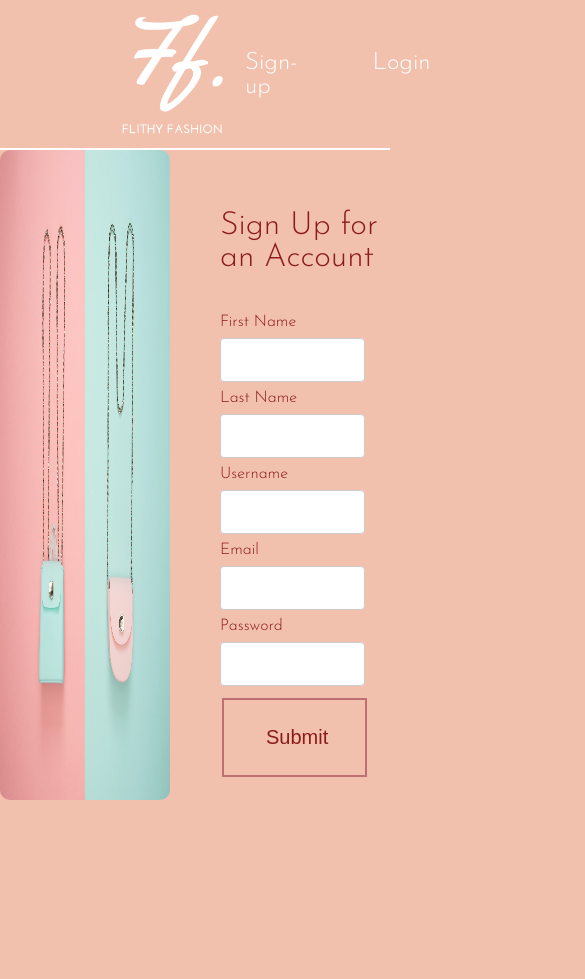
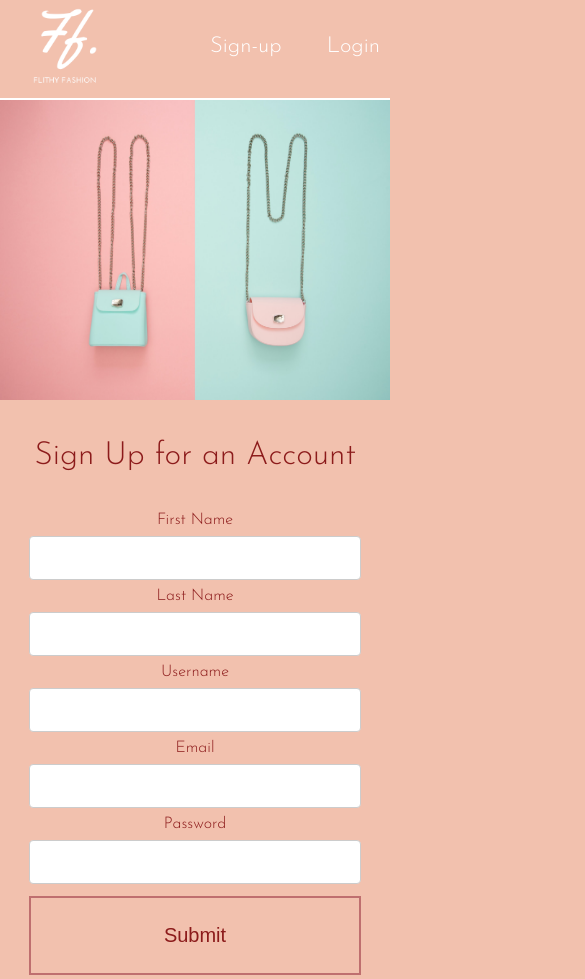
Before and after one commit to CherelleTownes/Filthy-Fashion, a React (Create React App) app in the folder client/: page /sign-up in a window 390 px wide. Shown: the top 979 px of the page, 585 px wide, since content can reach past the window. Before the commit the page ends 844 px from the top, so only its background shows below. Built offline with nearby package versions, Linux system fonts and the light colour scheme; no server answers.

Commit message:
completed sign up, log in, show all, homepage,  and create page mobile css

```diff
--- a/client/src/components/Categories/index.js
+++ b/client/src/components/Categories/index.js
@@ -23,6 +23,12 @@ const SelectItems = styled.button`
   cursor:pointer;
   :hover {
   color: #F2A2A2;}
+  @media (max-width: 425px) {
+    height: 200px;
+  width: 200px;
+  font-size: 25px;
+  margin-bottom: 20px;
+  }
 `;
 
 const Title = styled.h1`
@@ -31,6 +37,9 @@ const Title = styled.h1`
     padding: 50px 0;
     color: #8C1B1B;
     text-align: center;
+    @media (max-width: 425px) {
+      font-size: 30px;
+    }
 `;
 
 
--- a/client/src/components/ClothingVariations/index.js
+++ b/client/src/components/ClothingVariations/index.js
@@ -28,6 +28,8 @@ const Text = styled.p`
   font-weight:300;
   color: #8C1B1B;
   padding-bottom: 15px;
+  @media (max-width: 425px) {
+    margin-left: 10px;
 `;
 
 const Description = styled.input`
@@ -87,6 +89,10 @@ const Button = styled.button`
   background-color: #BF6F6F;
   color: white;
   }
+  @media (max-width: 425px) {
+    width: 50%;
+    margin-bottom: 20px;
+  }
 `;
 
 
--- a/client/src/components/Header/index.js
+++ b/client/src/components/Header/index.js
@@ -11,6 +11,9 @@ const StyledHeader = styled.header`
   height: 150px;
   width: 100%;
   border-bottom: 2px solid white;
+  @media (max-width: 425px) {
+    height: 100px;
+  }
 `;
 
 const Nav = styled.nav`
@@ -24,6 +27,12 @@ const Logo = styled(Link)`
   img {
     height:145px;
   }
+  @media (max-width: 425px) {
+    img {
+    height:90px;
+  }
+  padding-left: 20px;
+  }
 `;
 
 const Welcome = styled.h3`
@@ -32,6 +41,10 @@ const Welcome = styled.h3`
   margin-top: 15px;
   color: white;
   text-transform: capitalize;
+  @media (max-width: 425px) {
+    font-size: 18px;
+    text-align: center;
+  }
 `;
 
 const Button = styled.button`
@@ -51,6 +64,11 @@ const Button = styled.button`
   background-color: #BF6F6F;
   color: white;
   }
+  @media (max-width: 425px) {
+    padding: 0px 16px;
+    font-size: 14px;
+    margin-top: 20px;
+  }
 `;
 
 const LinkLayout = styled.div`
@@ -58,6 +76,11 @@ const LinkLayout = styled.div`
   display:grid;
   grid-template-columns: 2fr 1fr;
   grid-column-gap: 75px;
+  @media (max-width: 425px) {
+    padding-right:0px;
+    margin-right: 10px;
+    grid-column-gap: 10px;
+  }
   `;
 
 const StyledLink = styled(Link)`
@@ -65,6 +88,9 @@ font-size: 24px;
 font-weight: 300;
 text-decoration: none;
 color: white;
+@media (max-width: 425px) {
+  font-size: 22px;
+}
 `;
 
 export default function Header(props) {
--- a/client/src/components/Hero/index.js
+++ b/client/src/components/Hero/index.js
@@ -8,6 +8,9 @@ const StyledHero = styled.section`
   height: 1000px;
   background-size: cover;
   background-position: 25% 20%;
+  @media (max-width: 425px) {
+    height: 550px;
+  }
 `;
 
 export default function Hero() {
--- a/client/src/components/Login/index.js
+++ b/client/src/components/Login/index.js
@@ -10,13 +10,25 @@ const StyledLogin = styled.section`
     grid-template-columns: 1fr 1fr;
     grid-column-gap: 50px;
     align-items: center;
+    @media (max-width: 425px) {
+      grid-template-columns: 1fr;
+    }
 `;
 
 const LoginImage = styled.img`
   width: 100%;
   height: 650px;
   border-radius: 10px;
+  @media (max-width: 425px) {
+    height: 300px;
+    border-radius: 0px;
+  }
+`;
 
+const Form = styled.form`
+  @media (max-width: 425px) {
+    text-align: center;
+  }
 `;
 
 const Title = styled.h1`
@@ -25,6 +37,9 @@ const Title = styled.h1`
     margin-top: -90px;
     padding-bottom: 40px;
     color: #8C1B1B;
+    @media (max-width: 425px) {
+      margin-top: 40px;
+    }
 `;
 
 const FormLabel = styled.h3`
@@ -97,7 +112,7 @@ export default class Login extends Component {
     return (
       <StyledLogin>
         <LoginImage src={LoginImg} />
-      <form onSubmit={(e) => {
+      <Form onSubmit={(e) => {
         e.preventDefault();
         this.props.handleLogin(this.state);
         this.props.history.push('/categories');
@@ -123,7 +138,7 @@ export default class Login extends Component {
         <br />
         <StyledLink to='/sign-up'>Create Account</StyledLink>
         <Button>Submit</Button>
-        </form>
+        </Form>
         </StyledLogin>
     )
   }
--- a/client/src/components/ShowClothingVariations/index.js
+++ b/client/src/components/ShowClothingVariations/index.js
@@ -10,6 +10,11 @@ const StyledShowClothingVariations = styled.section`
   grid-row-gap: 25px;
   text-align: center;
   padding-left: 100px;
+  @media (max-width: 425px) {
+    grid-row-gap: 35px;
+    grid-column-gap: 5px;
+    padding-left: 5px;
+  }
 `;
 
 const Title = styled.h1`
@@ -19,6 +24,9 @@ const Title = styled.h1`
     padding-bottom: 50px;
     color: #8C1B1B;
     text-align: center;
+    @media (max-width: 425px) {
+      font-size: 28px;
+    }
 `;
 
 const ItemLabel = styled.h3`
@@ -62,6 +70,7 @@ const CreateButton = styled.button`
   text-align: center;
   /* display: inline-block; */
   font-size: 20px;
+  font-weight: 300;
   margin-top: 75px;
  margin-bottom: 100px;
  margin-left: 570px;
@@ -70,6 +79,9 @@ const CreateButton = styled.button`
   :hover {
   background-color: #BF6F6F;
   color: white;
+  }
+  @media (max-width: 425px) {
+    margin-left: 90px;
   }
 `;
 
--- a/client/src/components/Signup/index.js
+++ b/client/src/components/Signup/index.js
@@ -9,13 +9,25 @@ const StyledSignUp = styled.section`
     grid-template-columns: 1fr 1fr;
     grid-column-gap: 50px;
     align-items: center;
+    @media (max-width: 425px) {
+      grid-template-columns: 1fr;
+    }
 `;
 
 const SignUpImage = styled.img`
   width: 100%;
   height: 650px;
   border-radius: 10px;
+  @media (max-width: 425px) {
+    height: 300px;
+    border-radius: 0px;
+  }
+`;
 
+const Form = styled.form`
+  @media (max-width: 425px) {
+    text-align: center;
+  }
 `;
 
 const Title = styled.h1`
@@ -88,7 +100,7 @@ export default class Signup extends Component {
     return (
       <StyledSignUp>
         <SignUpImage src={SignupImg} />
-      <form onSubmit={(e) => {
+      <Form onSubmit={(e) => {
         e.preventDefault();
         this.props.handleRegister(this.state);
         this.props.history.push('/categories');
@@ -140,7 +152,7 @@ export default class Signup extends Component {
         />
         <br />
         <Button>Submit</Button>
-      </form>
+      </Form>
       </StyledSignUp>
     )
   }
--- a/client/src/components/StartDesign/index.js
+++ b/client/src/components/StartDesign/index.js
@@ -6,12 +6,15 @@ import { Route, Link } from "react-router-dom"
 const StyledStartDesign = styled.section`
   text-align: center;
  padding-top: 400px;
+ @media (max-width: 425px) {
+  padding-top: 1940px;
+ }
 `;
 
 const Vector = styled.hr`
   width: 100%;
   border: solid .5px #BF6F6F;
-  margin: 75px 0;
+  margin: 50px 0;
 `;
 
 const Label = styled.h2`
--- a/client/src/components/Testimonials/index.js
+++ b/client/src/components/Testimonials/index.js
@@ -7,6 +7,12 @@ const StyledTestimonials = styled.section`
   grid-template-columns: 60% 40%;
   grid-column-gap: 25px;
   padding: 30px 0;
+  @media (max-width: 425px) {
+    display: grid;
+  grid-template-columns: 35% 65%;
+  grid-column-gap: 25px;
+  padding: 30px 0;
+  }
 `;
 
 const Label = styled.h1`
@@ -15,7 +21,13 @@ const Label = styled.h1`
   padding-top: 100px;
   font-weight: 300;
   color: #8C1B1B;
+  @media (max-width: 425px) {
+    font-size: 22px;
+    padding-top: 30px;
+  }
 `;
+
+
 const TestimonialsText = styled.h3`
   font-size: 28px;
   font-style: italic;
@@ -24,11 +36,18 @@ const TestimonialsText = styled.h3`
   padding-top: 75px;
   padding-left: 20px;
   color: #8C1B1B;
+  @media (max-width: 425px) {
+    font-size: 18px;
+    padding-top: 30px;
+  }
 `;
 
 const TestimonialsImg = styled.img`
   height: 700px;
   border-radius: 20px;
+  @media (max-width: 425px) {
+    height: 365px;
+  }
 `;
 
 
--- a/client/src/components/ThreeSteps/index.js
+++ b/client/src/components/ThreeSteps/index.js
@@ -23,6 +23,12 @@ const Grid = styled.div`
   grid-template-columns: 1fr 1fr 1fr;
   grid-column-gap: 60px;
   padding: 77px 29px 100px 29px;
+  @media (max-width: 425px) {
+    display: grid;
+  grid-template-columns: 1fr;
+  grid-row-gap: 20px;
+  padding: 77px 0 100px 0;
+  }
 `;
 
 const ThreeStepsImages = styled.img`
--- a/client/src/components/main.js
+++ b/client/src/components/main.js
@@ -58,7 +58,7 @@ export default class Main extends Component {
     const updatedClothingVariation = await putClothingVariation(id, clothingVariationData);
     this.setState(prevState => ({
       clothing_variations: prevState.clothing_variations.map(clothing_variation => {
-        return clothing_variation.id === id ? updatedClothingVariation : clothing_variation
+        return clothing_variation.id === parseInt(id) ? updatedClothingVariation : clothing_variation
       })
     }))
   }
```
Also changed, not shown: 1 other file (tests, documents, lock files or other folders).
